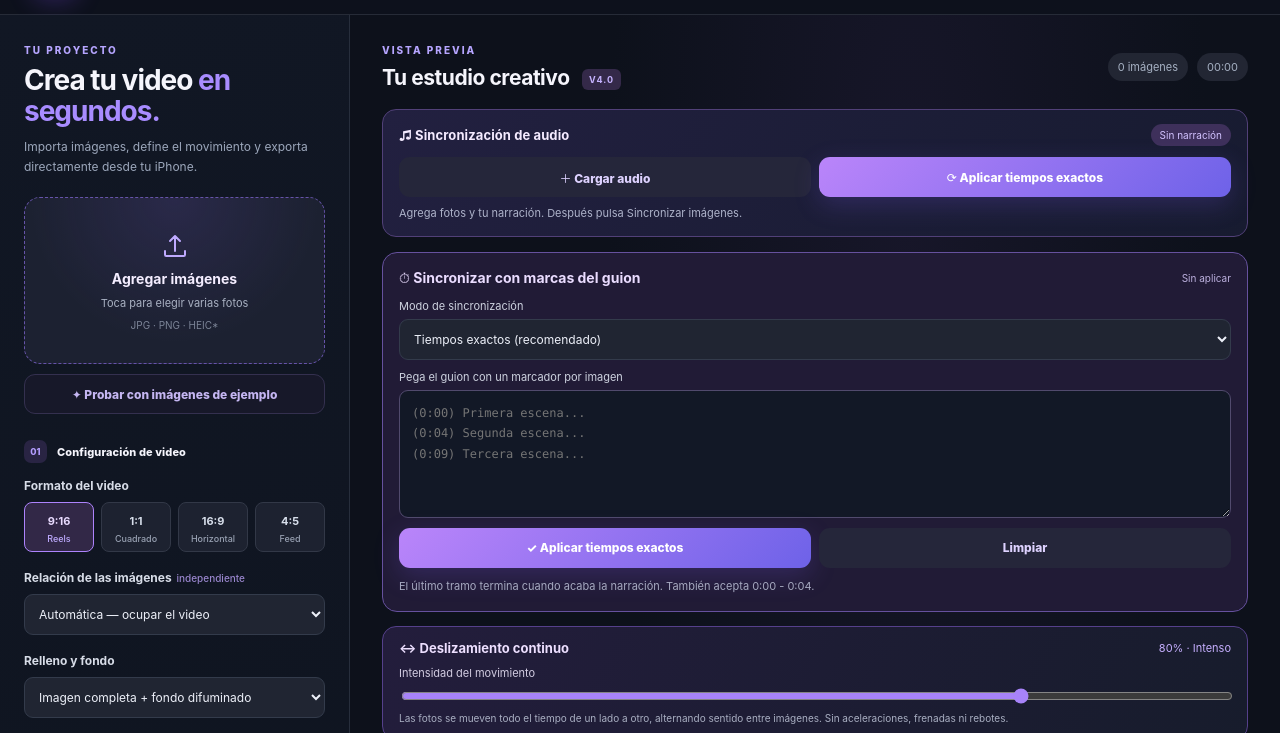
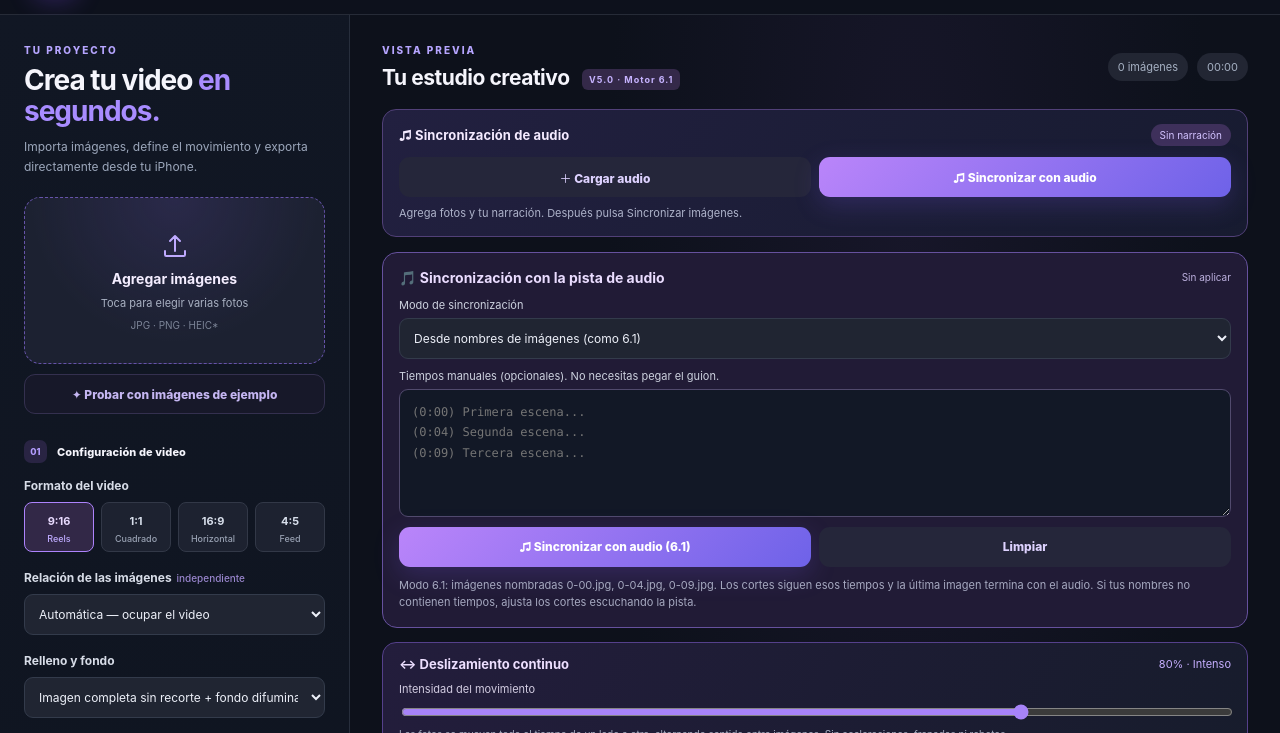
Before and after one commit to carlosgar96/chat-gpt, a plain HTML site: page index.html in a window 1280 px wide. Shown: the part 67-800 px from the top of the page. Drawn offline with Linux system fonts and the light colour scheme.

Commit message:
AutoEditor V5 UI follows Android Studio 6.1 audio-timeline reference

```diff
--- a/index.html
+++ b/index.html
@@ -40,34 +40,34 @@
     <div class="section-title"><span>01</span> Configuración de video</div>
     <div class="setting-block"><label for="videoRatio">Formato del video</label><div class="ratio-options" id="videoRatio" role="group" aria-label="Formato del video"><button class="ratio-button active" data-ratio="9:16">9:16<small>Reels</small></button><button class="ratio-button" data-ratio="1:1">1:1<small>Cuadrado</small></button><button class="ratio-button" data-ratio="16:9">16:9<small>Horizontal</small></button><button class="ratio-button" data-ratio="4:5">4:5<small>Feed</small></button></div></div>
     <div class="setting-block"><label for="imageRatio">Relación de las imágenes <span class="mini-info">independiente</span></label><select id="imageRatio"><option value="auto">Automática — ocupar el video</option><option value="1:1">1:1 — Cuadrado</option><option value="9:16">9:16 — Vertical</option><option value="16:9">16:9 — Horizontal</option><option value="4:5">4:5 — Retrato</option></select></div>
-    <div class="setting-block"><label for="fitMode">Relleno y fondo</label><select id="fitMode"><option value="blur" selected>Imagen completa + fondo difuminado</option><option value="contain">Imagen completa sin recorte</option><option value="cover">Rellenar (recortar opcional)</option></select></div>
+    <div class="setting-block"><label for="fitMode">Relleno y fondo</label><select id="fitMode"><option value="blur" selected>Imagen completa sin recorte + fondo difuminado</option><option value="contain">Imagen completa sin recorte</option><option value="cover">Rellenar (recortar opcional)</option></select></div>
     <div class="section-title"><span>02</span> Movimiento y duración</div>
     <div class="setting-block"><label for="motion">Animación</label><select id="motion"><option value="slide">Deslizamiento continuo ↔ (recomendado)</option><option value="kenburns-intense">Ken Burns intenso</option><option value="kenburns">Ken Burns suave</option><option value="zoom">Zoom cinematográfico</option><option value="pan">Paneo alternado ↔</option><option value="still">Sin movimiento</option></select><div class="setting-note">Movimiento continuo en cada imagen. El deslizamiento tiene velocidad constante del primer al último fotograma y alterna izquierda/derecha.</div></div>
     <div class="setting-block"><div class="setting-split"><label for="duration">Duración por imagen</label><strong id="durationValue">4.0 s</strong></div><input id="duration" type="range" min="3" max="5" step="0.5" value="4"/><div class="range-ticks"><span>3 s</span><span>4 s</span><span>5 s</span></div></div>
     <div class="section-title"><span>03</span> Narración (opcional)</div>
     <label class="audio-upload" for="audioInput"><span class="audio-symbol">♫</span><span class="audio-copy"><strong id="audioName">Añadir audio</strong><small>MP3, M4A, WAV y compatibles</small></span><span class="audio-add">+</span></label><input id="audioInput" type="file" accept="audio/*,.m4a" hidden><div class="audio-buttons" id="audioButtons" hidden><button id="removeAudio" class="text-button">Quitar narración</button><button id="matchAudio" class="text-button">Sincronizar imágenes con el audio</button></div><audio id="audioElement" preload="metadata"></audio>
   </aside>
-  <main class="workspace"><div class="workspace-header"><div><div class="eyebrow">VISTA PREVIA</div><h2>Tu estudio creativo <span class="badge">V4.0</span></h2></div><div class="workspace-tools"><span id="imageCount">0 imágenes</span><span id="totalTime">00:00</span></div></div>
+  <main class="workspace"><div class="workspace-header"><div><div class="eyebrow">VISTA PREVIA</div><h2>Tu estudio creativo <span class="badge">V5.0 · Motor 6.1</span></h2></div><div class="workspace-tools"><span id="imageCount">0 imágenes</span><span id="totalTime">00:00</span></div></div>
     <div class="mobile-quick"><button class="button primary" id="quickAdd">＋ Agregar fotos</button><button class="button subtle" id="quickDemo">✦ Prueba rápida</button></div>
     <section class="sync-quick" aria-label="Sincronización de imágenes y audio">
       <div class="sync-quick-head"><strong>♫ Sincronización de audio</strong><span id="syncStatus" role="status" aria-live="polite">Sin narración</span></div>
-      <div class="sync-quick-actions"><button type="button" class="button subtle" id="quickAudio">＋ Cargar audio</button><button type="button" class="button primary" id="quickSync">⟳ Aplicar tiempos exactos</button></div>
+      <div class="sync-quick-actions"><button type="button" class="button subtle" id="quickAudio">＋ Cargar audio</button><button type="button" class="button primary" id="quickSync">♫ Sincronizar con audio</button></div>
       <p class="sync-explain" id="syncExplain">Agrega fotos y tu narración. Las imágenes se ajustarán a la duración del audio.</p>
     </section>
     <section class="timing-editor" aria-label="Sincronización exacta">
- <div class="timing-head"><strong>⏱ Sincronizar con marcas del guion</strong><span id="timingStatus">Sin aplicar</span></div>
+ <div class="timing-head"><strong>🎵 Sincronización con la pista de audio</strong><span id="timingStatus">Sin aplicar</span></div>
  <label for="syncMode">Modo de sincronización</label>
- <select id="syncMode"><option value="exact">Tiempos exactos (recomendado)</option><option value="equal">Duración repartida por igual (simple)</option></select>
- <label for="timecodes">Pega el guion con un marcador por imagen</label>
+ <select id="syncMode"><option value="names">Desde nombres de imágenes (como 6.1)</option><option value="exact">Tiempos manuales (opcional)</option><option value="equal">Repartir audio (simple)</option></select>
+ <label for="timecodes">Tiempos manuales (opcionales). No necesitas pegar el guion.</label>
  <textarea id="timecodes" rows="5" spellcheck="false" placeholder="(0:00) Primera escena...&#10;(0:04) Segunda escena...&#10;(0:09) Tercera escena..."></textarea>
- <div class="timing-actions"><button id="applyTimes" class="button primary" type="button">✓ Aplicar tiempos exactos</button><button id="clearTimes" class="button subtle" type="button">Limpiar</button></div>
- <p class="timing-hint" id="timingHint">El último tramo termina cuando acaba la narración. También acepta 0:00 - 0:04.</p>
+ <div class="timing-actions"><button id="applyTimes" class="button primary" type="button">♫ Sincronizar con audio (6.1)</button><button id="clearTimes" class="button subtle" type="button">Limpiar</button></div>
+ <p class="timing-hint" id="timingHint">Modo 6.1: imágenes nombradas 0-00.jpg, 0-04.jpg, 0-09.jpg. Los cortes siguen esos tiempos y la última imagen termina con el audio. Si tus nombres no contienen tiempos, ajusta los cortes escuchando la pista.</p>
 </section><section class="movement-quick"><div class="movement-head"><strong>↔ Deslizamiento continuo</strong><span id="motionAmount">80% · Intenso</span></div>
 <label for="motionIntensity">Intensidad del movimiento</label><input id="motionIntensity" type="range" min="20" max="100" step="5" value="80" />
 <div class="movement-help">Las fotos se mueven todo el tiempo de un lado a otro, alternando sentido entre imágenes. Sin aceleraciones, frenadas ni rebotes.</div></section>
 <section class="preview-panel"><div class="preview-area"><div class="preview-frame" id="previewFrame"><canvas id="canvas" width="360" height="640" aria-label="Vista previa de video"></canvas><div class="empty-preview" id="emptyPreview"><div class="empty-glow"></div><div class="empty-play">▶</div><strong>Tu video comienza aquí</strong><p>Agrega fotografías o prueba el editor con imágenes de ejemplo.</p><button type="button" class="button primary" id="emptyAdd">＋ Elegir fotos</button></div></div></div><div class="player-bar"><button id="previewButton" class="round-button" aria-label="Reproducir vista previa">▶</button><div class="playback-progress"><input id="seek" type="range" min="0" max="100" value="0" aria-label="Posición de reproducción"/><div class="playback-times"><span id="currentTime">00:00</span><span id="endTime">00:00</span></div></div><div class="preview-quality">Vista previa</div></div></section>
     <section class="timeline"><div class="timeline-head"><div><div class="eyebrow">LÍNEA DE TIEMPO</div><h3>Escenas <span id="scenesNumber">(0)</span></h3></div><button class="button subtle" id="addMore">+ Agregar</button></div><div id="scenes" class="scene-list"><div class="timeline-empty">Tus imágenes aparecerán aquí. Podrás reordenarlas y cambiar su duración.</div></div><p class="hint">El inicio se calcula por orden. Edita “Fin” para corregir el segundo exacto de cada imagen.</p></section>
-    <section class="export-panel"><div class="export-info"><div class="eyebrow">PRODUCCIÓN FINAL</div><h3>Exportar video</h3><p>El video se procesa en tu dispositivo. Mantén Safari abierto y la pantalla encendida.</p></div><div class="export-config"><label for="transitionType">Transiciones del video completo</label>
+    <section class="export-panel"><div class="export-info"><div class="eyebrow">PRODUCCIÓN FINAL</div><h3>Exportar video</h3><p>Video completo con transiciones o MP4 individuales, cada uno con el tramo de narración que le corresponde. Safari debe permanecer abierto.</p></div><div class="export-config"><label for="transitionType">Transiciones del video completo</label>
 <select id="transitionType"><option value="fade">Fundido suave entre imágenes</option><option value="none">Corte directo</option><option value="black">Fundido a negro</option></select>
 <label for="transitionDuration" style="margin-top:9px">Duración de transición</label>
 <select id="transitionDuration"><option value="0.25">0,25 segundos</option><option value="0.45" selected>0,45 segundos</option><option value="0.7">0,7 segundos</option></select>
@@ -91,7 +91,7 @@ const ui = {
   download:$('downloadArea'),downloadLink:$('downloadLink'),downloadHint:$('downloadHint'),
   audio:$('audioElement'),audioName:$('audioName'),audioButtons:$('audioButtons'),toast:$('toast'),syncStatus:$('syncStatus'),syncExplain:$('syncExplain')
 };
-const state = {scenes:[],ratio:'9:16',imageRatio:'auto',fit:'blur',syncMode:'exact',transitionType:'fade',transitionDuration:.45,motion:'slide',motionIntensity:80,duration:4,quality:720,active:0,
+const state = {scenes:[],ratio:'9:16',imageRatio:'auto',fit:'blur',syncMode:'names',transitionType:'fade',transitionDuration:.45,motion:'slide',motionIntensity:80,duration:4,quality:720,active:0,
    playStarted:0,pausedAt:0,previewing:false,playingFrame:0,exporting:false,cancel:false,activeRecorder:null,
    audioUrl:null,audioCtx:null,audioSource:null,audioDestination:null,wakeLock:null,lastDownloadUrl:null,audioSync:true};
 const ratioNums={'9:16':[9,16],'16:9':[16,9],'1:1':[1,1],'4:5':[4,5]};
```
